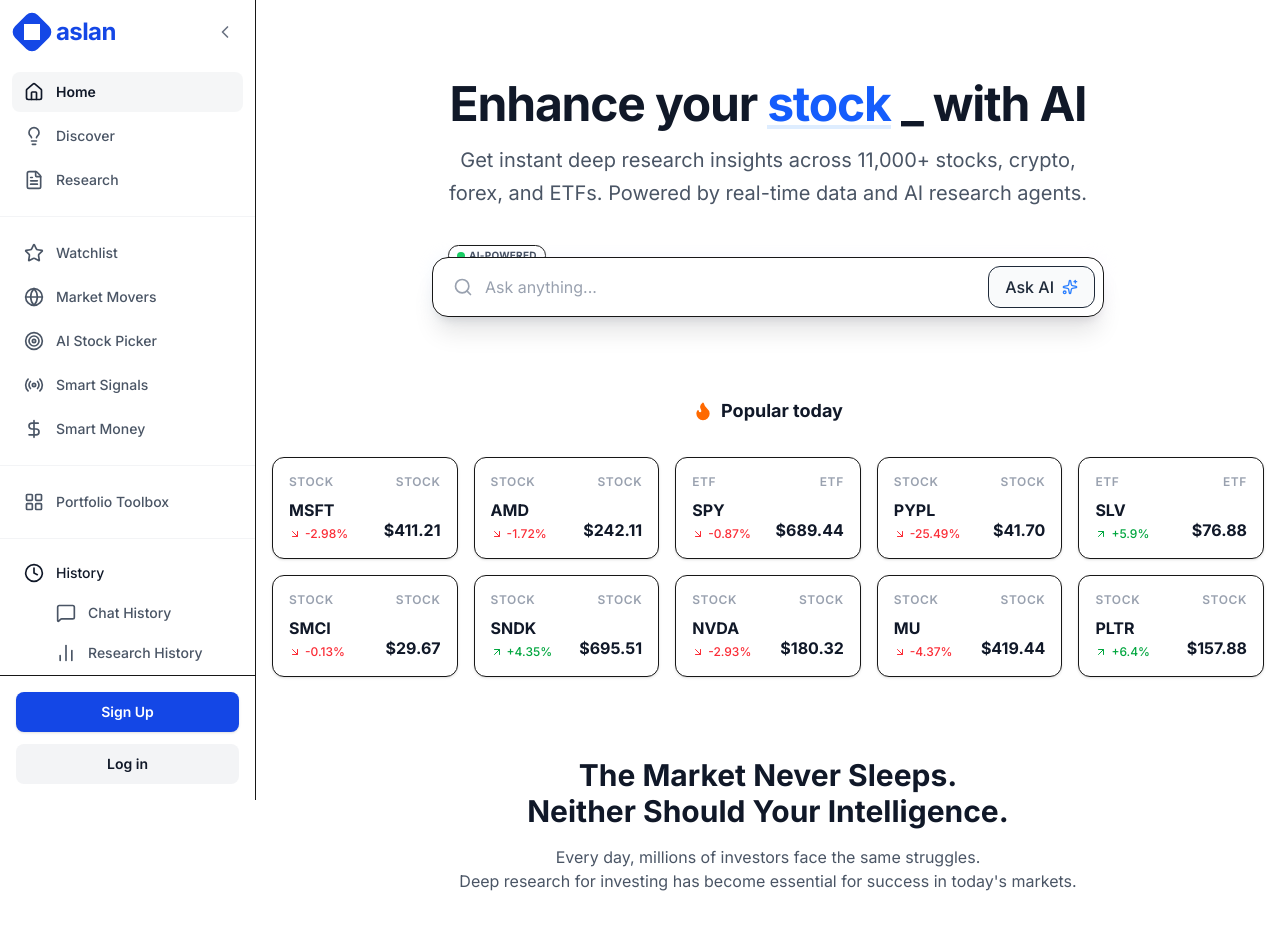
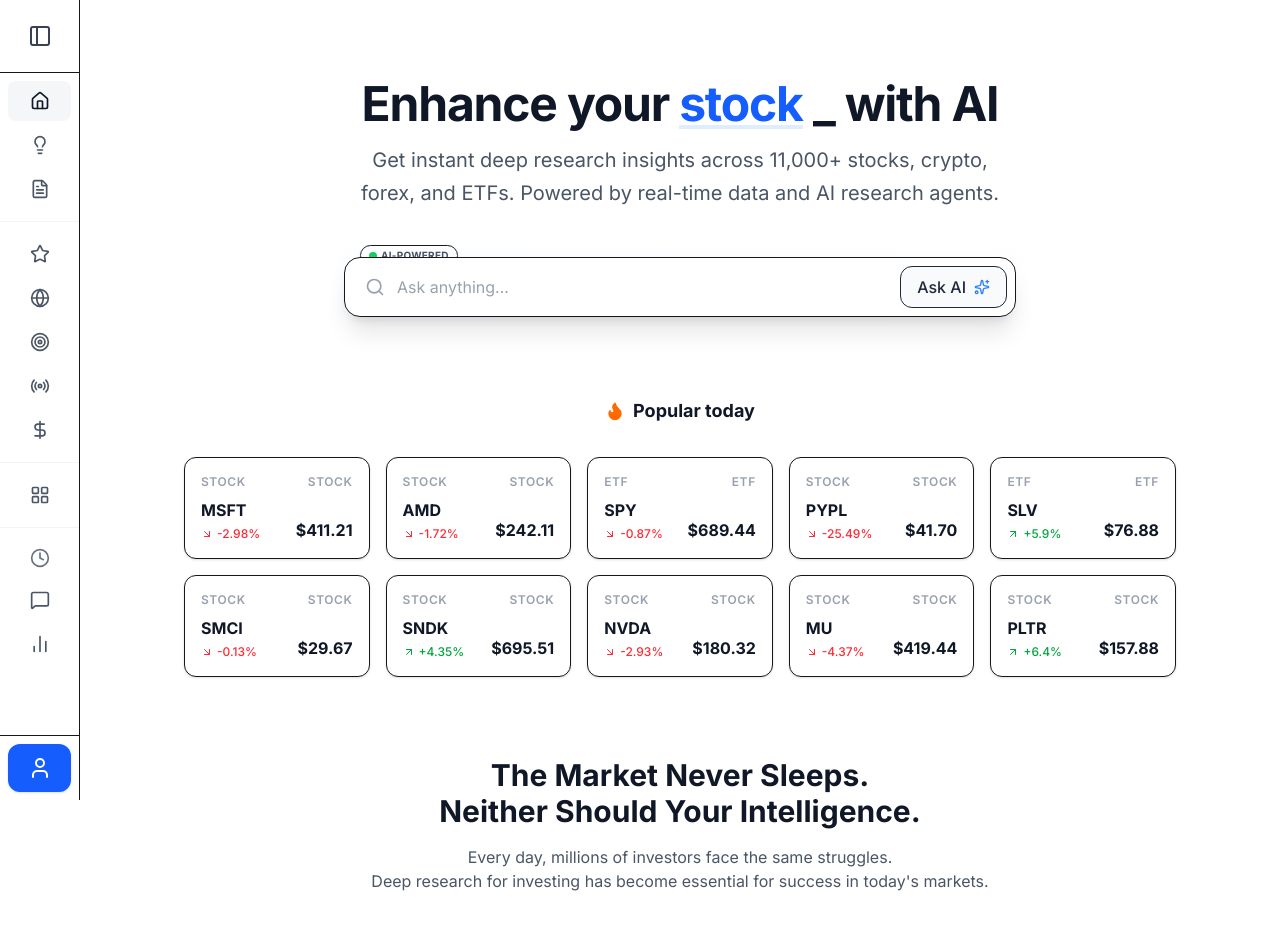
Before and after one commit to Paichanwut/aslan, a Next.js app: page / in a window 1280 px wide. Both pictures are taken after a click on the button 225 px from the left and 32 px from the top of the page. Shown: the top 930 px of the page. Built offline with nearby package versions, Linux system fonts and the light colour scheme.

Commit message:
feat: Implement collapsible sidebar with transitions and layout adjustments

```diff
--- a/src/app/layout.tsx
+++ b/src/app/layout.tsx
@@ -1,12 +1,12 @@
 import type { Metadata } from "next";
 import { Inter } from "next/font/google";
 import "./globals.css";
-import { Sidebar } from "@/components/Sidebar";
+import { MainLayout } from "@/components/MainLayout";
 
 const inter = Inter({ subsets: ["latin"] });
 
 export const metadata: Metadata = {
-  title: "Kavout Demo",
+  title: "Aslan Demo",
   description: "AI Stock Research",
 };
 
@@ -18,8 +18,7 @@
   return (
     <html lang="en">
       <body className={inter.className}>
-        <Sidebar />
-        <div className="md:ml-64">{children}</div>
+        <MainLayout>{children}</MainLayout>
       </body>
     </html>
   );
--- /dev/null
+++ b/src/components/MainLayout.tsx
@@ -0,0 +1,26 @@
+"use client";
+
+import { useState } from "react";
+import { Sidebar } from "./Sidebar";
+import { cn } from "@/lib/utils";
+
+export function MainLayout({ children }: { children: React.ReactNode }) {
+  const [isCollapsed, setIsCollapsed] = useState(false);
+
+  return (
+    <div className="min-h-screen bg-white">
+      <Sidebar
+        isCollapsed={isCollapsed}
+        toggleCollapse={() => setIsCollapsed(!isCollapsed)}
+      />
+      <div
+        className={cn(
+          "transition-[margin] duration-300 ease-in-out",
+          isCollapsed ? "md:ml-20" : "md:ml-64",
+        )}
+      >
+        {children}
+      </div>
+    </div>
+  );
+}
--- a/src/components/Sidebar.tsx
+++ b/src/components/Sidebar.tsx
@@ -1,3 +1,5 @@
+"use client";
+
 import Link from "next/link";
 import {
   Home,
@@ -6,172 +8,236 @@
   Search,
   Star,
   Globe,
-  Cpu,
-  Zap,
+  Target,
+  Radio,
   DollarSign,
-  Briefcase,
-  History,
+  LayoutGrid,
   MessageSquare,
   BarChart2,
   ChevronLeft,
-  Hexagon,
+  PanelLeft,
+  User,
+  Lightbulb,
+  FileText,
 } from "lucide-react";
 import { cn } from "@/lib/utils";
 
-const NAV_ITEMS = [
-  { icon: Home, label: "Home", href: "/", isActive: true },
-  { icon: Compass, label: "Discover", href: "#" },
-  { icon: Clock, label: "Research", href: "#" }, // Using Clock or Search for Research? Image has a Clock/Paper icon. Let's use Clock or FileText. Actually the image has a clock-like icon for "Research"? No, looks like a document/search. Let's stick to Search or similar. Wait, look at the image: "Research" has a magnifying glass/document icon? No, looks like a clock or timer? Ah, "Research" icon looks like a document with a magnifying glass maybe? Or a report. History has a clock.
-  // Let's re-examine image 2.
-  // Home: House icon.
-  // Discover: Lightbulb icon.
-  // Research: Document with a clock or eye? It looks like a report. Let's use FileText or Search.
-  // Watchlist: Star.
-  // Market Movers: Globe.
-  // AI Stock Picker: Target/Selection icon?
-  // Smart Signals: Signal waves.
-  // Smart Money: Dollar sign coin.
-  // Portfolio Toolbox: Layout/Grid icon.
-  // History: Clock.
-  // Chat History: Bubble.
-  // Research History: Bar chart.
-];
+interface SidebarProps {
+  isCollapsed: boolean;
+  toggleCollapse: () => void;
+}
 
-// Let's correct the icons based on closer inspection if possible, or use closest matches.
-// Discover: Lightbulb
-// Research: Scroll/File?
-import { Lightbulb, FileText, Target, Radio, LayoutGrid } from "lucide-react";
-
-export function Sidebar() {
+export function Sidebar({ isCollapsed, toggleCollapse }: SidebarProps) {
   return (
-    <div className="w-64 h-screen border-r bg-white flex flex-col fixed left-0 top-0">
+    <div
+      className={cn(
+        "h-screen border-r bg-white flex flex-col fixed left-0 top-0 transition-[width] duration-300 ease-in-out z-20",
+        isCollapsed ? "w-20" : "w-64",
+      )}
+    >
       {/* Header */}
-      <div className="p-4 flex items-center justify-between">
+      <div
+        className={cn(
+          "flex items-center",
+          isCollapsed ? "justify-center p-4 border-b" : "justify-between p-4",
+        )}
+      >
+        {isCollapsed ? (
+          <button
+            onClick={toggleCollapse}
+            className="p-2 hover:bg-gray-100 rounded-lg transition-colors text-gray-700"
+          >
+            <PanelLeft className="w-6 h-6" />
+          </button>
+        ) : (
+          <>
             <Link href="/" className="flex items-center gap-2">
               <div className="w-8 h-8 bg-blue-700 rounded-lg flex items-center justify-center transform rotate-45">
                 <div className="w-4 h-4 bg-white transform -rotate-45" />
               </div>
               <span className="text-2xl font-bold text-blue-700 tracking-tight">
-            aslan
+                slan
               </span>
             </Link>
-        <button className="p-1 hover:bg-gray-100 rounded-full transition-colors">
+            <button
+              onClick={toggleCollapse}
+              className="p-1 hover:bg-gray-100 rounded-full transition-colors"
+            >
               <ChevronLeft className="w-5 h-5 text-gray-500" />
             </button>
+          </>
+        )}
       </div>
 
-      <div className="flex-1 overflow-y-auto overflow-x-hidden py-2 custom-scrollbar">
+      <div className="flex-1 overflow-y-auto overflow-x-hidden py-2 custom-scrollbar flex flex-col gap-1">
         {/* Main Nav */}
-        <div className="space-y-1 px-3">
-          <Link
+        <div className={cn("space-y-1", isCollapsed ? "px-2" : "px-3")}>
+          <NavButton
+            icon={Home}
+            label="Home"
             href="/"
-            className="flex items-center gap-3 px-3 py-2.5 rounded-lg text-sm font-semibold bg-gray-100/80 text-gray-900"
-          >
-            <Home className="w-5 h-5" />
-            Home
-          </Link>
-          <Link
+            isActive
+            isCollapsed={isCollapsed}
+          />
+          <NavButton
+            icon={Lightbulb}
+            label="Discover"
             href="#"
-            className="flex items-center gap-3 px-3 py-2.5 rounded-lg text-sm font-medium text-gray-600 hover:bg-gray-50 hover:text-gray-900 transition-colors"
-          >
-            <Lightbulb className="w-5 h-5" />
-            Discover
-          </Link>
-          <Link
+            isCollapsed={isCollapsed}
+          />
+          <NavButton
+            icon={FileText}
+            label="Research"
             href="#"
-            className="flex items-center gap-3 px-3 py-2.5 rounded-lg text-sm font-medium text-gray-600 hover:bg-gray-50 hover:text-gray-900 transition-colors"
-          >
-            <FileText className="w-5 h-5" />
-            Research
-          </Link>
+            isCollapsed={isCollapsed}
+          />
         </div>
 
-        <div className="my-4 border-t border-gray-100" />
+        <div
+          className={cn(
+            "border-t border-gray-100",
+            isCollapsed ? "my-2" : "my-4",
+          )}
+        />
 
         {/* Tools */}
-        <div className="space-y-1 px-3">
-          <Link
+        <div className={cn("space-y-1", isCollapsed ? "px-2" : "px-3")}>
+          <NavButton
+            icon={Star}
+            label="Watchlist"
             href="#"
-            className="flex items-center gap-3 px-3 py-2.5 rounded-lg text-sm font-medium text-gray-600 hover:bg-gray-50 hover:text-gray-900 transition-colors"
-          >
-            <Star className="w-5 h-5" />
-            Watchlist
-          </Link>
-          <Link
+            isCollapsed={isCollapsed}
+          />
+          <NavButton
+            icon={Globe}
+            label="Market Movers"
             href="#"
-            className="flex items-center gap-3 px-3 py-2.5 rounded-lg text-sm font-medium text-gray-600 hover:bg-gray-50 hover:text-gray-900 transition-colors"
-          >
-            <Globe className="w-5 h-5" />
-            Market Movers
-          </Link>
-          <Link
+            isCollapsed={isCollapsed}
+          />
+          <NavButton
+            icon={Target}
+            label="AI Stock Picker"
             href="#"
-            className="flex items-center gap-3 px-3 py-2.5 rounded-lg text-sm font-medium text-gray-600 hover:bg-gray-50 hover:text-gray-900 transition-colors"
-          >
-            <Target className="w-5 h-5" />
-            AI Stock Picker
-          </Link>
-          <Link
+            isCollapsed={isCollapsed}
+          />
+          <NavButton
+            icon={Radio}
+            label="Smart Signals"
             href="#"
-            className="flex items-center gap-3 px-3 py-2.5 rounded-lg text-sm font-medium text-gray-600 hover:bg-gray-50 hover:text-gray-900 transition-colors"
-          >
-            <Radio className="w-5 h-5" />
-            Smart Signals
-          </Link>
-          <Link
+            isCollapsed={isCollapsed}
+          />
+          <NavButton
+            icon={DollarSign}
+            label="Smart Money"
             href="#"
-            className="flex items-center gap-3 px-3 py-2.5 rounded-lg text-sm font-medium text-gray-600 hover:bg-gray-50 hover:text-gray-900 transition-colors"
-          >
-            <DollarSign className="w-5 h-5" />
-            Smart Money
-          </Link>
+            isCollapsed={isCollapsed}
+          />
         </div>
 
-        <div className="my-4 border-t border-gray-100" />
+        <div
+          className={cn(
+            "border-t border-gray-100",
+            isCollapsed ? "my-2" : "my-4",
+          )}
+        />
 
-        <div className="space-y-1 px-3">
-          <Link
+        <div className={cn("space-y-1", isCollapsed ? "px-2" : "px-3")}>
+          <NavButton
+            icon={LayoutGrid}
+            label="Portfolio Toolbox"
             href="#"
-            className="flex items-center gap-3 px-3 py-2.5 rounded-lg text-sm font-medium text-gray-600 hover:bg-gray-50 hover:text-gray-900 transition-colors"
-          >
-            <LayoutGrid className="w-5 h-5" />
-            Portfolio Toolbox
-          </Link>
+            isCollapsed={isCollapsed}
+          />
         </div>
 
-        <div className="my-4 border-t border-gray-100" />
+        <div
+          className={cn(
+            "border-t border-gray-100",
+            isCollapsed ? "my-2" : "my-4",
+          )}
+        />
 
-        <div className="space-y-1 px-3">
+        <div className={cn("space-y-1", isCollapsed ? "px-2" : "px-3")}>
+          {!isCollapsed && (
             <div className="px-3 py-2 flex items-center gap-3 text-gray-900 font-medium text-sm">
               <Clock className="w-5 h-5" />
               History
             </div>
-          <Link
+          )}
+          {isCollapsed && (
+            <div className="flex justify-center py-2">
+              <Clock className="w-5 h-5 text-gray-500" />
+            </div>
+          )}
+
+          <NavButton
+            icon={MessageSquare}
+            label="Chat History"
             href="#"
-            className="flex items-center gap-3 px-3 py-2 pl-11 rounded-lg text-sm font-medium text-gray-600 hover:bg-gray-50 hover:text-gray-900 transition-colors"
-          >
-            <MessageSquare className="w-5 h-5" />
-            Chat History
-          </Link>
-          <Link
+            isCollapsed={isCollapsed}
+            className={!isCollapsed ? "pl-11" : ""}
+          />
+          <NavButton
+            icon={BarChart2}
+            label="Research History"
             href="#"
-            className="flex items-center gap-3 px-3 py-2 pl-11 rounded-lg text-sm font-medium text-gray-600 hover:bg-gray-50 hover:text-gray-900 transition-colors"
-          >
-            <BarChart2 className="w-5 h-5" />
-            Research History
-          </Link>
+            isCollapsed={isCollapsed}
+            className={!isCollapsed ? "pl-11" : ""}
+          />
         </div>
       </div>
 
       {/* Footer Buttons */}
-      <div className="p-4 border-t bg-white">
+      <div className={cn("border-t bg-white", isCollapsed ? "p-2" : "p-4")}>
+        {isCollapsed ? (
+          <button className="w-full h-12 bg-blue-600 hover:bg-blue-700 text-white rounded-xl flex items-center justify-center transition-colors shadow-sm">
+            <User className="w-6 h-6" />
+          </button>
+        ) : (
+          <>
             <button className="w-full bg-blue-700 text-white rounded-lg py-2.5 text-sm font-semibold hover:bg-blue-800 transition-colors shadow-sm mb-3">
               Sign Up
             </button>
             <button className="w-full bg-gray-100 text-gray-900 rounded-lg py-2.5 text-sm font-semibold hover:bg-gray-200 transition-colors">
               Log in
             </button>
+          </>
+        )}
       </div>
     </div>
   );
 }
+
+function NavButton({
+  icon: Icon,
+  label,
+  href,
+  isActive,
+  isCollapsed,
+  className,
+}: {
+  icon: any;
+  label: string;
+  href: string;
+  isActive?: boolean;
+  isCollapsed: boolean;
+  className?: string;
+}) {
+  return (
+    <Link
+      href={href}
+      title={isCollapsed ? label : undefined}
+      className={cn(
+        "flex items-center gap-3 rounded-lg transition-colors min-h-[40px]",
+        isCollapsed ? "justify-center px-1 py-2.5" : "px-3 py-2.5",
+        isActive
+          ? "bg-gray-100/80 text-gray-900 font-semibold"
+          : "text-gray-600 hover:bg-gray-50 hover:text-gray-900 font-medium",
+        className,
+      )}
+    >
+      <Icon className="w-5 h-5 flex-shrink-0" />
+      {!isCollapsed && <span className="text-sm truncate">{label}</span>}
+    </Link>
+  );
+}
```
Lines whose indentation alone changed are shown as unchanged.
